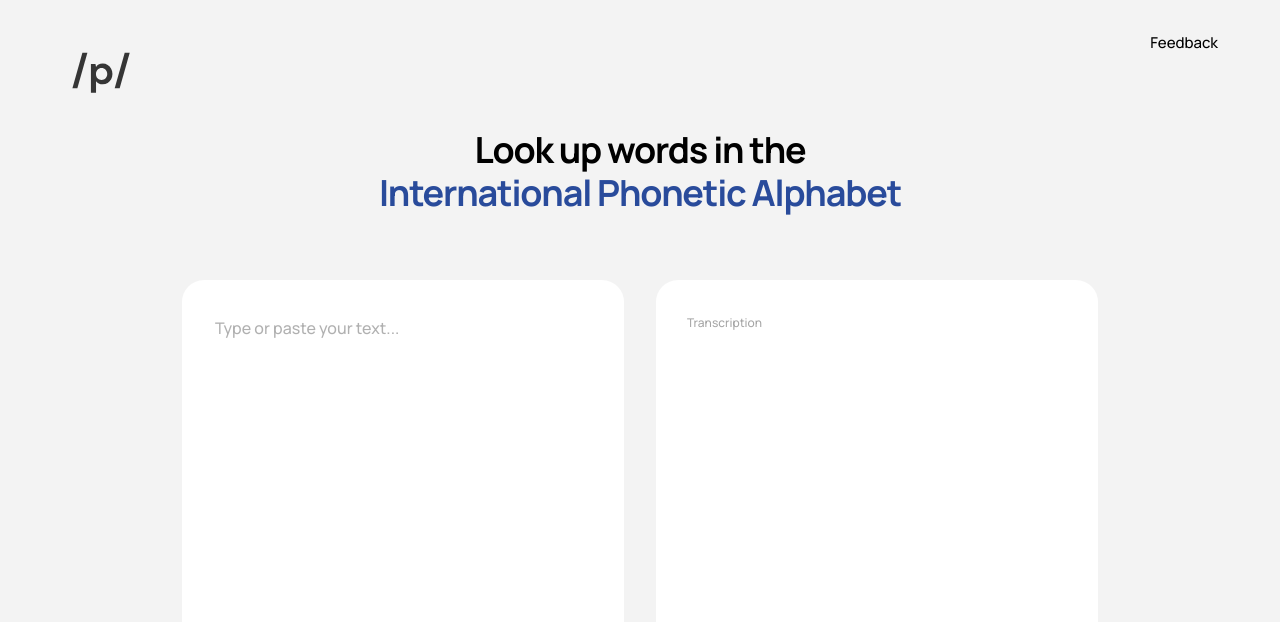
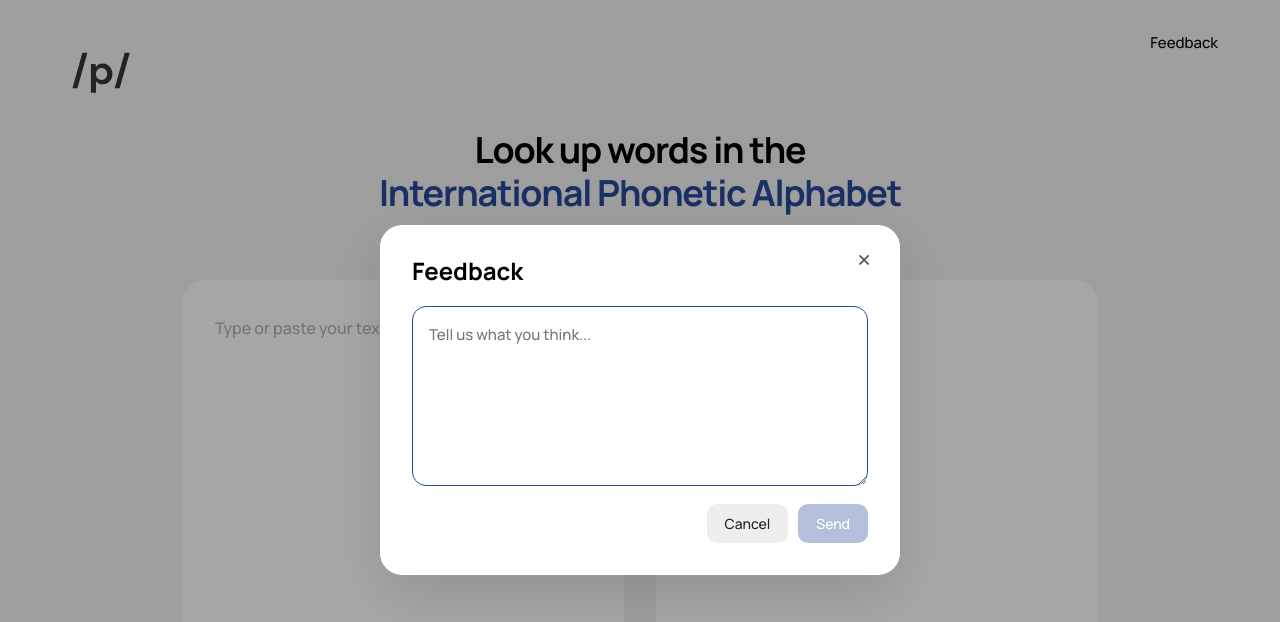
Before and after one commit to buithanhhuong412/phonety, a React (Vite) app: page / in a window 1280 px wide. Both pictures are taken after a click on the button "Feedback". Shown: the top 622 px of the page. Built offline with nearby package versions, Linux system fonts and the light colour scheme; a web font is replaced by a local one; what @stdlib/datasets-cmudict would draw is missing.

Commit message:
update feedback

```diff
--- a/src/App.tsx
+++ b/src/App.tsx
@@ -225,6 +225,21 @@ function App() {
   const [results, setResults] =
     useState<Result[]>([]);
 
+  const [feedbackOpen, setFeedbackOpen] =
+    useState(false);
+
+  const [feedback, setFeedback] =
+    useState("");
+
+  const [feedbackSending, setFeedbackSending] =
+    useState(false);
+
+  const [feedbackSent, setFeedbackSent] =
+    useState(false);
+
+  const [feedbackError, setFeedbackError] =
+    useState("");
+
   const textareaRef =
     useRef<HTMLTextAreaElement>(
       null
@@ -288,6 +303,47 @@ function App() {
     );
   };
 
+  const handleFeedbackSubmit = async () => {
+    const message = feedback.trim();
+
+    if (!message || feedbackSending) {
+      return;
+    }
+
+    setFeedbackSending(true);
+    setFeedbackError("");
+
+    try {
+      const response = await fetch(
+        "https://formspree.io/f/myezzawg",
+        {
+          method: "POST",
+          headers: {
+            "Content-Type": "application/json",
+            Accept: "application/json",
+          },
+          body: JSON.stringify({
+            message,
+            _subject: "Phonety Feedback",
+          }),
+        }
+      );
+
+      if (!response.ok) {
+        throw new Error("Failed to send feedback.");
+      }
+
+      setFeedback("");
+      setFeedbackSent(true);
+    } catch {
+      setFeedbackError(
+        "Something went wrong. Please try again."
+      );
+    } finally {
+      setFeedbackSending(false);
+    }
+  };
+
   const handleCopy = async () => {
   if (!results.length) {
     return;
@@ -320,7 +376,14 @@ function App() {
         </a>
 
         <div className="header-right">
-          <button type="button">
+          <button
+            type="button"
+            onClick={() => {
+              setFeedbackOpen(true);
+              setFeedbackSent(false);
+              setFeedbackError("");
+            }}
+          >
             Feedback
           </button>
         </div>
@@ -378,9 +441,84 @@ function App() {
             )}
           </div>
         </div>
-      </section>
-    </main>
-  );
+            </section>
+            {feedbackOpen && (
+              <div
+                className="feedback-overlay"
+                onMouseDown={(e) => {
+                  if (e.target === e.currentTarget) {
+                    setFeedbackOpen(false);
+                  }
+                }}
+              >
+                <div
+                  className="feedback-popup"
+                  role="dialog"
+                  aria-modal="true"
+                  aria-labelledby="feedback-title"
+                >
+                  <button
+                    className="feedback-close"
+                    type="button"
+                    aria-label="Close feedback"
+                    onClick={() => setFeedbackOpen(false)}
+                  >
+                    ×
+                  </button>
+
+                  <h2 id="feedback-title">
+                    Feedback
+                  </h2>
+
+                  <textarea
+                    className="feedback-textarea"
+                    value={feedback}
+                    onChange={(e) =>
+                      setFeedback(e.target.value)
+                    }
+                    placeholder="Tell us what you think..."
+                    autoFocus
+                  />
+
+                  <div className="feedback-actions">
+                    <button
+                      className="feedback-cancel"
+                      type="button"
+                      onClick={() => {
+                        setFeedback("");
+                        setFeedbackOpen(false);
+                      }}
+                    >
+                      Cancel
+                    </button>
+
+                    <button
+                      className="feedback-send"
+                      type="button"
+                      onClick={() => {
+                        const subject =
+                          encodeURIComponent("Phonety Feedback");
+
+                        const body =
+                          encodeURIComponent(feedback);
+
+                        window.location.href =
+                          `mailto:buithanhhuong682@gmail.com?subject=${subject}&body=${body}`;
+
+                        setFeedback("");
+                        setFeedbackOpen(false);
+                      }}
+                      disabled={!feedback.trim()}
+                    >
+                      Send
+                    </button>
+                  </div>
+                </div>
+              </div>
+            )}
+
+          </main>
+        );
 }
 
 export default App;
--- a/src/index.css
+++ b/src/index.css
@@ -3,6 +3,7 @@
   box-sizing: border-box;
   font-family: "Manrope", sans-serif;
   font-weight: 500;
+  color: #000;
 }
 
 html,
@@ -143,7 +144,7 @@ button {
   flex-direction: column;
 
   background: #fff;
-  border-radius: 22px;
+  border-radius: 24px;
 
   font-size: 13px;
   line-height: 1.8;
@@ -209,7 +210,7 @@ button {
   flex-direction: column;
 
   background: #fff;
-  border-radius: 22px 22px 0 0;
+  border-radius: 24px;
 }
 
 
@@ -365,3 +366,165 @@ button {
   overflow-wrap: anywhere;
   word-break: break-word;
 }
+
+/* =================================
+   FEEDBACK POPUP
+================================= */
+
+.feedback-overlay {
+  position: fixed;
+  inset: 0;
+  z-index: 9999;
+
+  display: flex;
+  align-items: center;
+  justify-content: center;
+
+  padding: 24px;
+
+  background: rgba(0, 0, 0, 0.35);
+}
+
+.feedback-popup {
+  position: relative;
+
+  width: min(520px, 100%);
+
+  padding: 32px;
+
+  background: #fff;
+  border-radius: 22px;
+
+  box-shadow: 0 20px 60px rgba(0, 0, 0, 0.12);
+}
+
+.feedback-popup h2 {
+  margin: 0 0 20px;
+
+  font-size: 24px;
+  line-height: 1.2;
+  font-weight: 700;
+}
+
+.feedback-close {
+  position: absolute;
+  top: 18px;
+  right: 20px;
+
+  width: 32px;
+  height: 32px;
+
+  border: 0;
+  padding: 0;
+
+  background: transparent;
+
+  font-size: 28px;
+  line-height: 1;
+  font-weight: 400;
+
+  color: #555;
+
+  cursor: pointer;
+}
+
+.feedback-textarea {
+  display: block;
+
+  width: 100%;
+  min-height: 180px;
+
+  padding: 16px;
+
+  border: 1px solid #ddd;
+  border-radius: 14px;
+
+  outline: none;
+  resize: vertical;
+
+  background: #f8f8f8;
+  color: #202020;
+
+  font: inherit;
+  font-size: 15px;
+  line-height: 1.6;
+}
+
+.feedback-textarea:focus {
+  border-color: #294b9b;
+  background: #fff;
+}
+
+.feedback-actions {
+  display: flex;
+  justify-content: flex-end;
+  gap: 10px;
+
+  margin-top: 18px;
+}
+
+.feedback-cancel,
+.feedback-send {
+  border: 0;
+  border-radius: 10px;
+
+  padding: 10px 18px;
+
+  font-size: 14px;
+
+  cursor: pointer;
+}
+
+.feedback-cancel {
+  background: #eee;
+  color: #222;
+}
+
+.feedback-send {
+  background: #294b9b;
+  color: #fff;
+}
+
+.feedback-send:disabled {
+  opacity: 0.35;
+  cursor: not-allowed;
+}
+
+@media (max-width: 800px) {
+  .feedback-popup {
+    padding: 24px;
+    border-radius: 18px;
+  }
+
+  .feedback-textarea {
+    min-height: 160px;
+  }
+}
+
+.feedback-error {
+  margin: 12px 0 0;
+
+  font-size: 13px;
+  line-height: 1.5;
+
+  color: #c0392b;
+}
+
+.feedback-success {
+  text-align: center;
+}
+
+.feedback-success h2 {
+  margin: 0 0 10px;
+
+  font-size: 24px;
+  line-height: 1.2;
+  font-weight: 700;
+}
+
+.feedback-success p {
+  margin: 0 0 24px;
+
+  font-size: 14px;
+  line-height: 1.5;
+}
```
